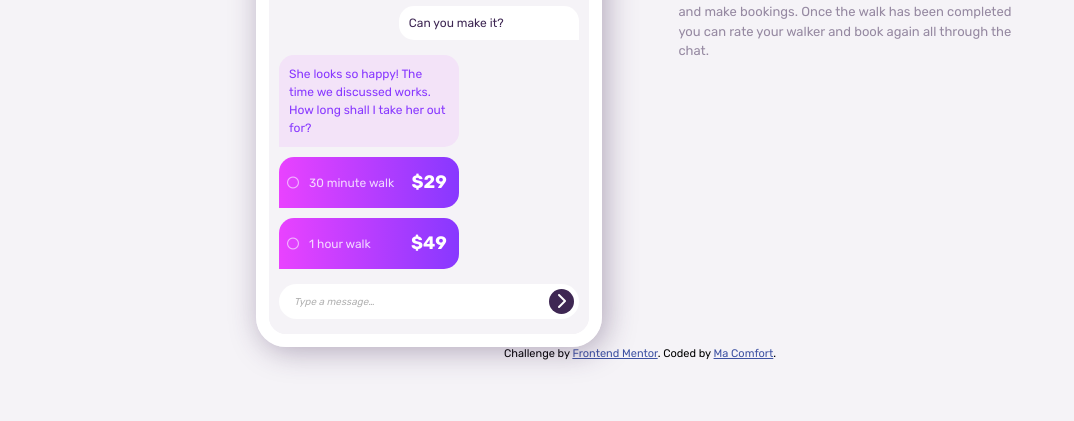
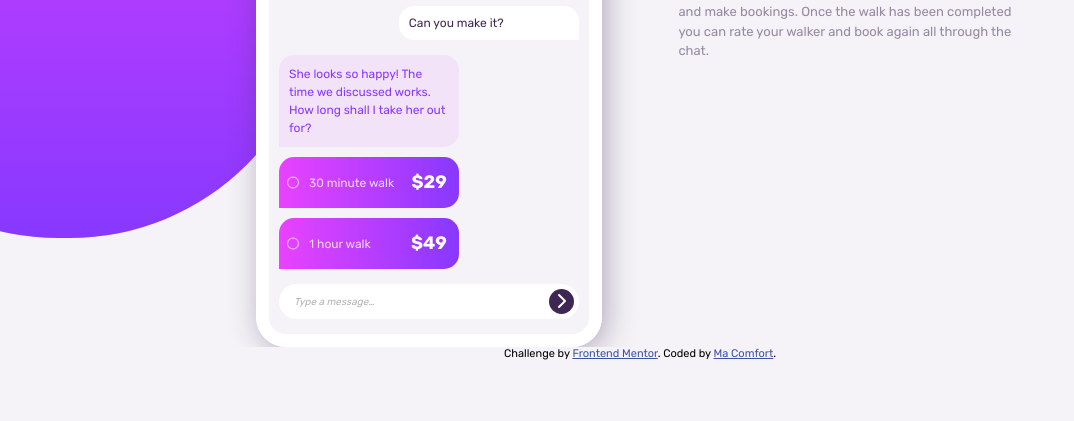
Before and after one commit to Macomi27/Chat-app-css-illustration, a website: page index.html in a window 1280 px wide. Shown: the part 379-800 px from the top of the page, without its empty margins (0-1074 px from the left). Drawn offline with Linux system fonts and the light colour scheme.

Commit message:
desktop setup complete

```diff
--- a/index.html
+++ b/index.html
@@ -25,7 +25,10 @@
     />
   </head>
   <body>
-    <main class="container">
+    <main class="page">
+      <div class="right-shade"></div>
+      <div class="left-shade"></div>
+      <div class="container">
         <div class="mobile">
           <div class="mobile-content">
             <div class="mob-top"></div>
@@ -115,10 +118,11 @@
           <h1>Simple booking</h1>
           <p>
             Stay in touch with our dog walkers through the chat interface. This
-          makes it easy to discuss arrangements and make bookings. Once the walk
-          has been completed you can rate your walker and book again all through
-          the chat.
+            makes it easy to discuss arrangements and make bookings. Once the
+            walk has been completed you can rate your walker and book again all
+            through the chat.
           </p>
+        </div>
       </div>
     </main>
 
--- a/styles.css
+++ b/styles.css
@@ -12,8 +12,35 @@ html{
 }
 
 body {
-    font-family: 'Rubik', sans-serif;
+    font-family: Rubik;
     background-color: hsl(270, 20%, 96%);
+}
+
+.page{
+    position: relative;
+    overflow: hidden;
+}
+
+.right-shade{
+    width: 40%;
+    height: 85%;
+    background-image: hsl(271, 91%, 95%);
+    position: absolute;
+    bottom: 0;
+    right: -15%;
+    border-top-right-radius: 25rem;
+    border-top-left-radius: 25rem;
+}
+
+.left-shade{
+    width: 40%;
+    height: 85%;
+    background-image: linear-gradient(to bottom, hsl(293, 100%, 63%), hsl(264, 100%, 61%));
+    position: absolute;
+    top: 0;
+    left: -15%;
+    border-bottom-right-radius: 25rem;
+    border-bottom-left-radius: 25rem;
 }
 
 .container{
```
Lines whose indentation alone changed are shown as unchanged.
